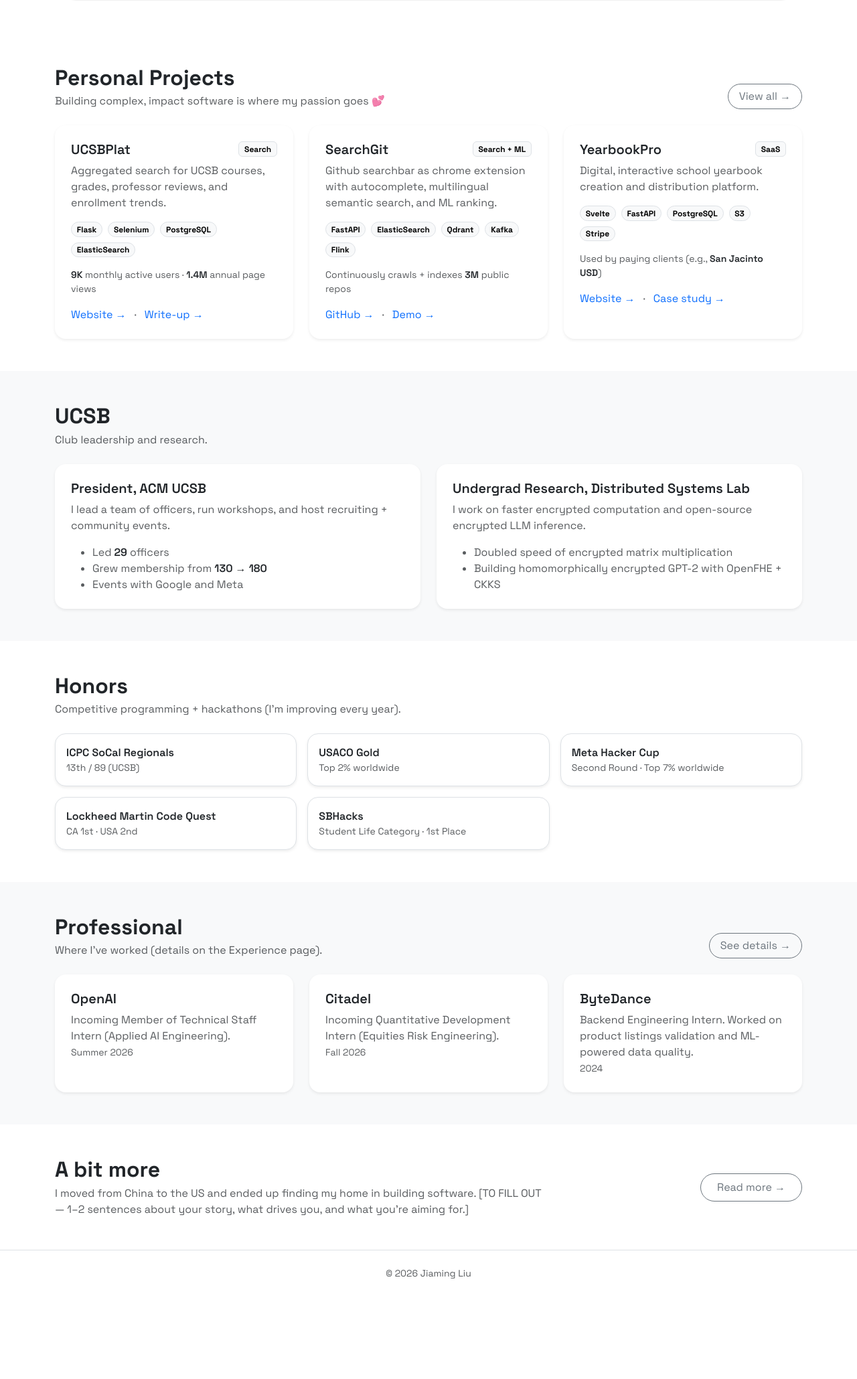
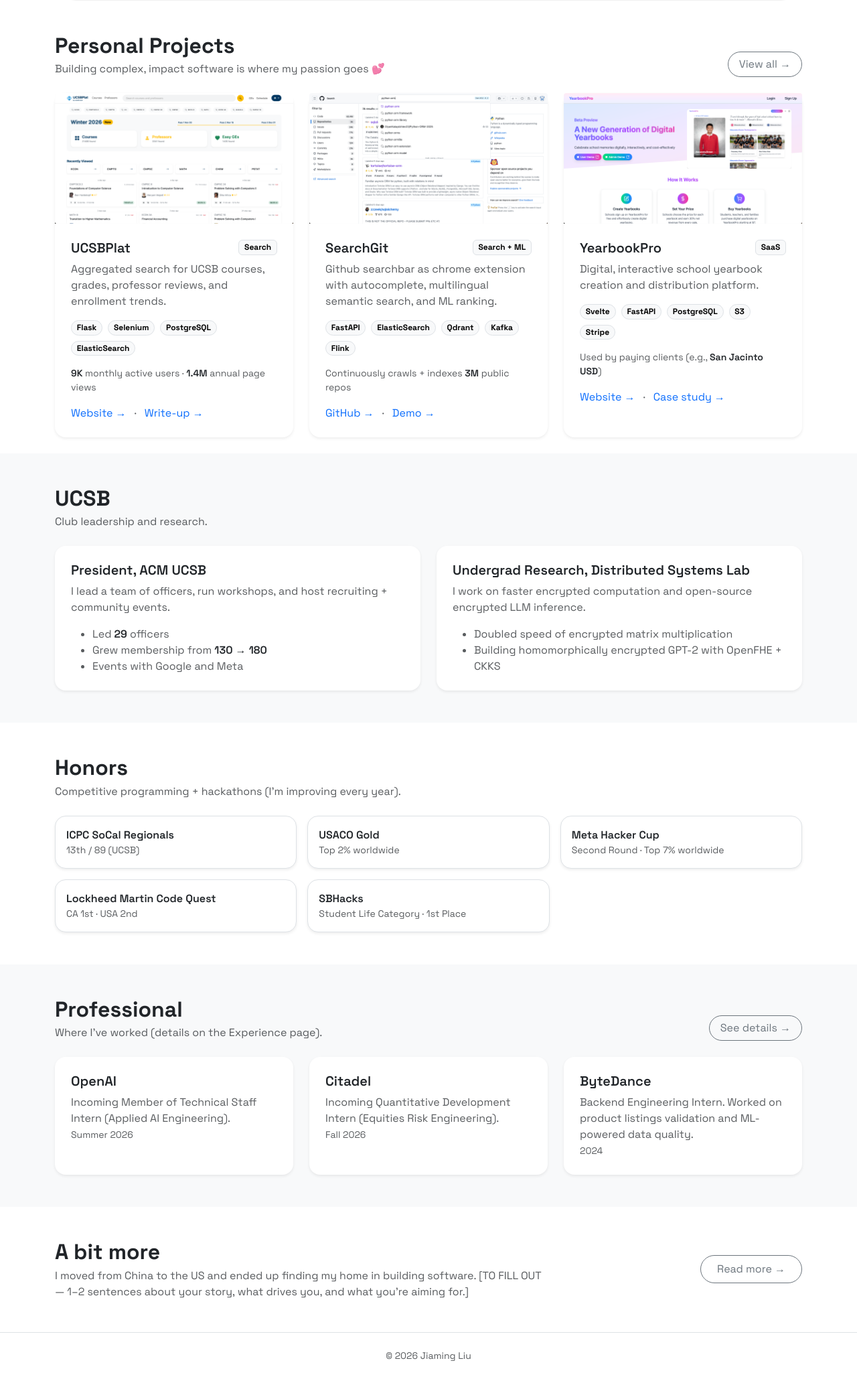
Before and after one commit to iamjiamingliu/iamjiamingliu.com, a Flask app: page / in a window 1280 px wide. Shown: the part 481-2540 px from the top of the page at 67% size. Before the commit the page ends 2390 px from the top, so only its background shows below. Run offline with Flask 3, Linux system fonts and the light colour scheme; some libraries are stand-ins or nearby versions.

Commit message:
adjusts spacing

```diff
--- a/static/style.css
+++ b/static/style.css
@@ -48,3 +48,14 @@ body {
     opacity: 0.6;
     z-index: 0;
 }
+
+.project-card-img {
+    height: 100%;
+    object-fit: cover;
+    border-top-left-radius: 0.25rem;
+    border-top-right-radius: 0.25rem;
+}
+
+.project-card-img-wrapper {
+    overflow: hidden;
+}
--- a/templates/base.html
+++ b/templates/base.html
@@ -19,7 +19,7 @@
 
 <body>
 
-<nav class="navbar navbar-expand-lg navbar-dark gradient-bg">
+<nav class="navbar navbar-expand-lg navbar-dark gradient-bg sticky-top">
     <div class="container">
         <a class="navbar-brand fw-bold" href="/">
             iamjiamingliu
--- a/templates/index.html
+++ b/templates/index.html
@@ -3,7 +3,7 @@
 {% block title %}Jiaming Liu{% endblock %}
 
 {% block content %}
-    <section class="py-5">
+    <section class="py-4 mt-4">
         <div class="container">
             <div class="hero-glass p-4 p-lg-5">
                 <div class="row align-items-center g-5 position-relative">
@@ -56,7 +56,7 @@
     </section>
 
     <!-- Projects -->
-    <section class="py-5">
+    <section class="py-4">
         <div class="container">
             <div class="d-flex align-items-end justify-content-between gap-3 mb-4">
                 <div>
@@ -67,8 +67,16 @@
             </div>
 
             <div class="row g-4">
-                <div class="col-md-4">
+                <div class="col-lg-4">
                     <div class="card h-100 border-0 shadow-sm rounded-4">
+                        <div class="project-card-img-wrapper">
+                            <img
+                                    src="{{ url_for('static', filename='img/ucsbplat.png') }}"
+                                    alt="UCSBPlat screenshot"
+                                    class="w-100 project-card-img"
+                            >
+                        </div>
+
                         <div class="card-body p-4">
                             <div class="d-flex justify-content-between align-items-start mb-2">
                                 <h5 class="fw-semibold mb-0">UCSBPlat</h5>
@@ -96,8 +104,17 @@
                     </div>
                 </div>
 
-                <div class="col-md-4">
+                <div class="col-lg-4">
                     <div class="card h-100 border-0 shadow-sm rounded-4">
+                        <!-- Image -->
+                        <div class="project-card-img-wrapper">
+                            <img
+                                    src="{{ url_for('static', filename='img/searchgit.png') }}"
+                                    alt="SearchGit screenshot"
+                                    class="w-100 project-card-img"
+                            >
+                        </div>
+
                         <div class="card-body p-4">
                             <div class="d-flex justify-content-between align-items-start mb-2">
                                 <h5 class="fw-semibold mb-0">SearchGit</h5>
@@ -126,8 +143,17 @@
                     </div>
                 </div>
 
-                <div class="col-md-4">
+                <div class="col-lg-4">
                     <div class="card h-100 border-0 shadow-sm rounded-4">
+                        <!-- Image -->
+                        <div class="project-card-img-wrapper">
+                            <img
+                                    src="{{ url_for('static', filename='img/yearbookpro.png') }}"
+                                    alt="YearbookPro screenshot"
+                                    class="w-100 project-card-img"
+                            >
+                        </div>
+
                         <div class="card-body p-4">
                             <div class="d-flex justify-content-between align-items-start mb-2">
                                 <h5 class="fw-semibold mb-0">YearbookPro</h5>
@@ -254,7 +280,7 @@
             </div>
 
             <div class="row g-4">
-                <div class="col-md-4">
+                <div class="col-lg-4">
                     <div class="card h-100 border-0 shadow-sm rounded-4">
                         <div class="card-body p-4">
                             <h5 class="fw-semibold mb-2">OpenAI</h5>
@@ -266,7 +292,7 @@
                     </div>
                 </div>
 
-                <div class="col-md-4">
+                <div class="col-lg-4">
                     <div class="card h-100 border-0 shadow-sm rounded-4">
                         <div class="card-body p-4">
                             <h5 class="fw-semibold mb-2">Citadel</h5>
@@ -278,7 +304,7 @@
                     </div>
                 </div>
 
-                <div class="col-md-4">
+                <div class="col-lg-4">
                     <div class="card h-100 border-0 shadow-sm rounded-4">
                         <div class="card-body p-4">
                             <h5 class="fw-semibold mb-2">ByteDance</h5>
```
Also changed, not shown: static/img/searchgit.png (added), static/img/ucsbplat.png (added), static/img/yearbookpro.png (added).
